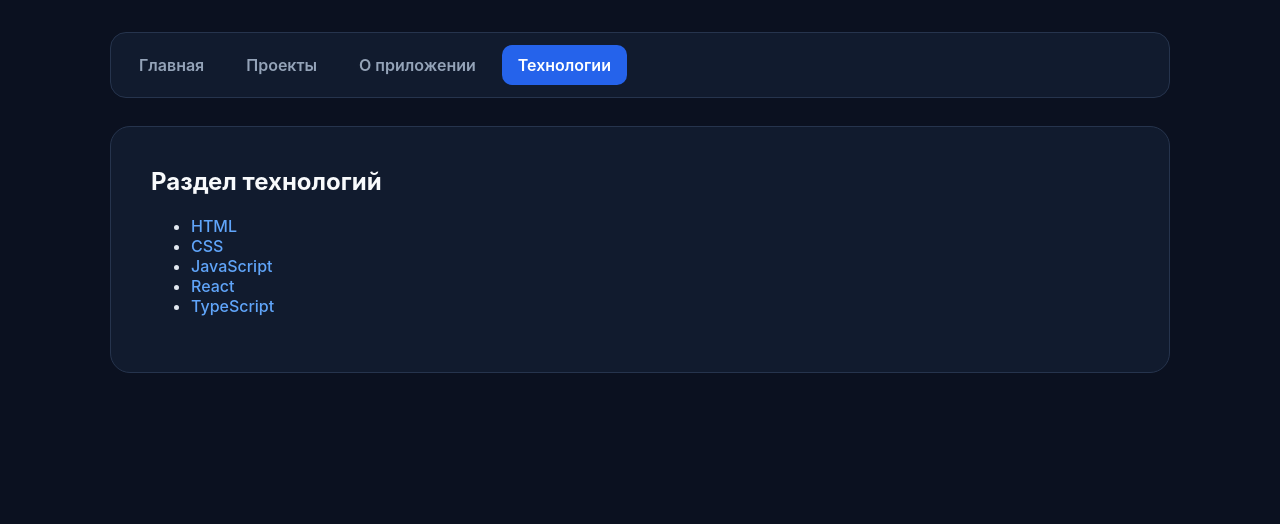
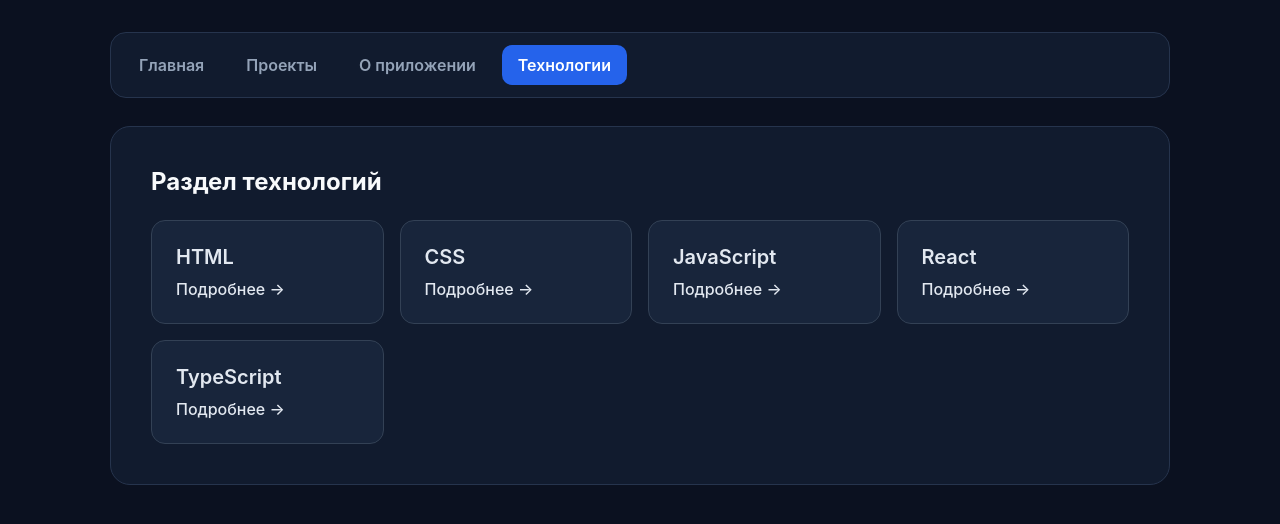
Before and after one commit to KanEDGY3000/react-router-project, a React (Vite) app: page /technologies in a window 1280 px wide. Shown: the top 524 px of the page. Built offline with nearby package versions, Linux system fonts and the light colour scheme.

Commit message:
Add catalog card styles

```diff
--- a/src/App.css
+++ b/src/App.css
@@ -94,3 +94,58 @@
     padding: 24px 18px;
   }
 }
+
+/* Catalog */
+
+.catalog {
+  display: grid;
+  grid-template-columns: repeat(auto-fit,
+      minmax(230px, 1fr));
+  gap: 16px;
+
+  margin: 24px 0 0;
+  padding: 0;
+  list-style: none;
+}
+
+.main .catalog__link,
+.main .catalog__link:visited {
+  display: flex;
+  flex-direction: column;
+  gap: 10px;
+
+  height: 100%;
+  padding: 24px;
+
+  color: #e2e8f0;
+  text-decoration: none;
+
+  background-color: #18253b;
+  border: 1px solid #334155;
+  border-radius: 14px;
+
+  transition:
+    transform 0.2s ease,
+    border-color 0.2s ease,
+    background-color 0.2s ease;
+}
+
+.main .catalog__link:hover {
+  color: #e2e8f0;
+  text-decoration: none;
+
+  background-color: #1e304d;
+  border-color: #60a5fa;
+  transform: translateY(-3px);
+}
+
+.catalog__title {
+  margin: 0;
+  font-size: 20px;
+  font-weight: 600;
+}
+
+.catalog__description {
+  margin: 0;
+  line-height: 1.5;
+}
--- a/src/pages/Projects.jsx
+++ b/src/pages/Projects.jsx
@@ -6,11 +6,18 @@
         <section>
             <h2>Проекты</h2>
 
-            <ul>
+            <ul className="catalog">
                 {projects.map((project) => (
                     <li key={project.id}>
-                        <Link to={String(project.id)}>
-                            {project.title}
+                        <Link
+                            className="catalog__link"
+                            to={String(project.id)}
+                        >
+                            <h3 className="catalog__title">
+                                {project.title}
+                            </h3>
+
+                            <span>Подробнее →</span>
                         </Link>
                     </li>
                 ))}
--- a/src/pages/Technologies.jsx
+++ b/src/pages/Technologies.jsx
@@ -4,10 +4,19 @@
 function Technologies() {
     return (
         <section>
-            <ul>
+            <ul className="catalog">
                 {technologies.map((technology) => (
                     <li key={technology.slug}>
-                        <Link to={technology.slug}>{technology.title}</Link>
+                        <Link
+                            className="catalog__link"
+                            to={technology.slug}
+                        >
+                            <h3 className="catalog__title">
+                                {technology.title}
+                            </h3>
+
+                            <span>Подробнее →</span>
+                        </Link>
                     </li>
                 ))}
             </ul>
```
